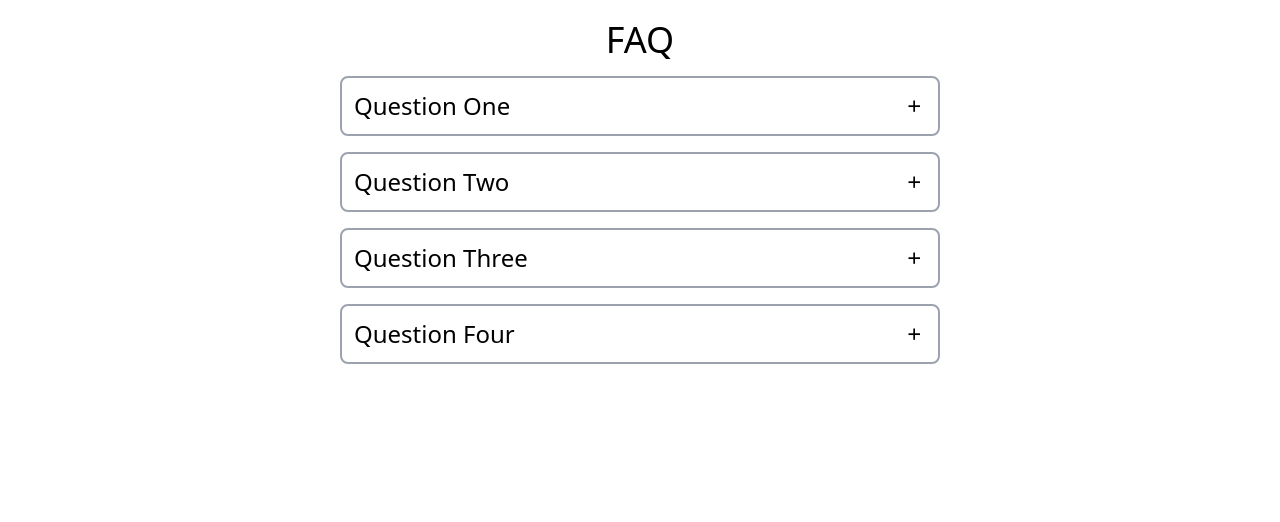
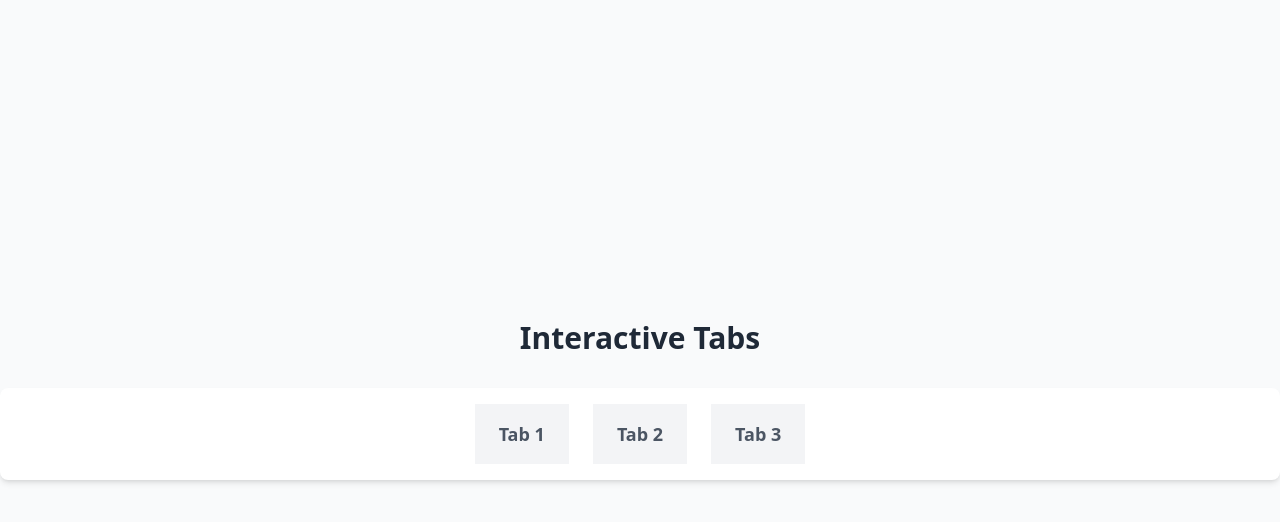
Before and after one commit to riteshbishnoi530/custom-faq, a React (Create React App) app: page /about in a window 1280 px wide. Shown: the top 522 px of the page. Built offline with nearby package versions, Linux system fonts and the light colour scheme; the HTML template or start-up script is replaced by a standard one.

Commit message:
use params

```diff
--- a/package.json
+++ b/package.json
@@ -6,6 +6,7 @@
     "cra-template": "1.2.0",
     "react": "^19.0.0",
     "react-dom": "^19.0.0",
+    "react-router-dom": "^7.0.2",
     "react-scripts": "5.0.1"
   },
   "scripts": {
--- a/src/App.js
+++ b/src/App.js
@@ -1,9 +1,18 @@
+import { BrowserRouter, Route, Routes } from 'react-router-dom';
 import './App.css';
-import Faq from './components/Faq';
+import Home from './components/view/Home';
+import About from './components/view/About';
+import User from './components/view/User';
 
 function App() {
   return (
-    <Faq/>
+    <BrowserRouter>
+    <Routes>
+      <Route path='/' element={<Home/>}/>
+      <Route path='/about' element={<About/>}/>
+      <Route path='/user/tabId' element={<User/>}/>
+    </Routes>
+    </BrowserRouter>
   );
 }
 
--- /dev/null
+++ b/src/components/about/Cards.jsx
@@ -0,0 +1,44 @@
+import React from 'react';
+import { useParams, Link } from 'react-router-dom';
+
+const Cards = () => {
+    const { tabId } = useParams();
+
+    return (
+        <div className="min-h-screen flex flex-col items-center justify-center bg-gray-50">
+            <h1 className="text-3xl font-bold text-gray-800 mb-8">Interactive Tabs</h1>
+
+            <div className="container flex justify-center gap-6 bg-white rounded-lg shadow-md py-4">
+                <Link
+                    to="/tabs/1"
+                    className={`px-6 py-4 text-lg font-semibold transition ${tabId === '1'
+                            ? 'bg-blue-500 text-white'
+                            : 'bg-gray-100 text-gray-600 hover:bg-gray-200'
+                        }`}
+                >
+                    Tab 1
+                </Link>
+                <Link
+                    to="/tabs/2"
+                    className={`px-6 py-4 text-lg font-semibold transition ${tabId === '2'
+                            ? 'bg-blue-500 text-white'
+                            : 'bg-gray-100 text-gray-600 hover:bg-gray-200'
+                        }`}
+                >
+                    Tab 2
+                </Link>
+                <Link
+                    to="/tabs/3"
+                    className={`px-6 py-4 text-lg font-semibold transition ${tabId === '3'
+                            ? 'bg-blue-500 text-white'
+                            : 'bg-gray-100 text-gray-600 hover:bg-gray-200'
+                        }`}
+                >
+                    Tab 3
+                </Link>
+            </div>
+        </div>
+    );
+};
+
+export default Cards;
--- a/src/components/Faq.jsx
+++ b/src/components/home/Faq.jsx
@@ -1,5 +1,5 @@
 import React, { useState } from 'react'
-import { FAQ_LIST} from '../utils/helper'
+import { FAQ_LIST} from '../../utils/helper'
 
 function Faq() {
     const [faq , setFaq]=useState()
@@ -21,6 +21,10 @@ function Faq() {
                     </div>
                 </div>
             ))}
+
+            <div>
+
+            </div>
         </div>
     )
 }
--- /dev/null
+++ b/src/components/user/Users.jsx
@@ -0,0 +1,11 @@
+// src/components/view/User.js
+import React from 'react';
+function Users() {
+  return (
+    <div>
+      <h1>User</h1>
+    </div>
+  );
+}
+
+export default Users;
--- /dev/null
+++ b/src/components/view/About.jsx
@@ -0,0 +1,12 @@
+import React from 'react'
+import Cards from '../about/Cards'
+
+function About() {
+  return (
+    <div>
+        <Cards/>
+    </div>
+  )
+}
+
+export default About
--- /dev/null
+++ b/src/components/view/Home.jsx
@@ -0,0 +1,10 @@
+import React from 'react'
+import Faq from '../home/Faq'
+
+function Home() {
+  return (
+    <Faq/>
+  )
+}
+
+export default Home
--- /dev/null
+++ b/src/components/view/User.jsx
@@ -0,0 +1,12 @@
+import React from 'react'
+import Users from '../user/Users'
+
+function User() {
+  return (
+    <div>
+        <Users/>
+    </div>
+  )
+}
+
+export default User
```
Also changed, not shown: 1 other file (tests, documents, lock files or other folders).
